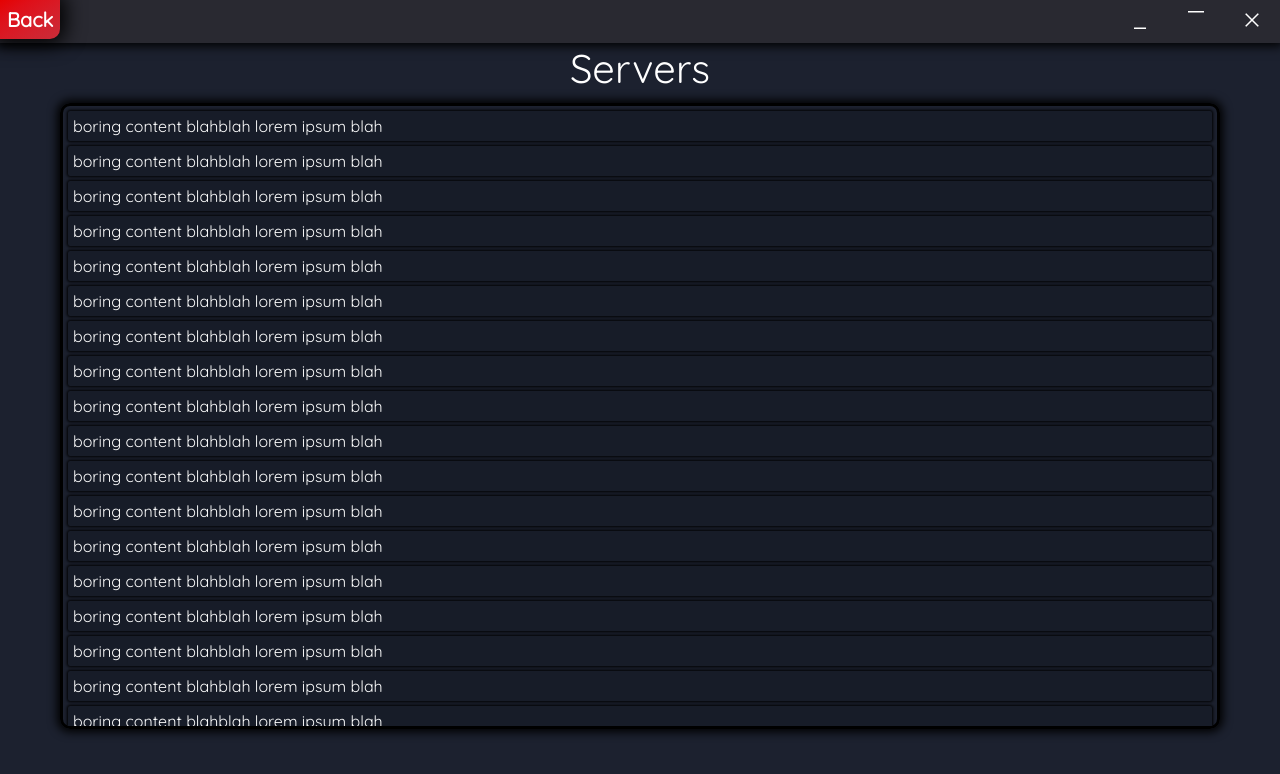
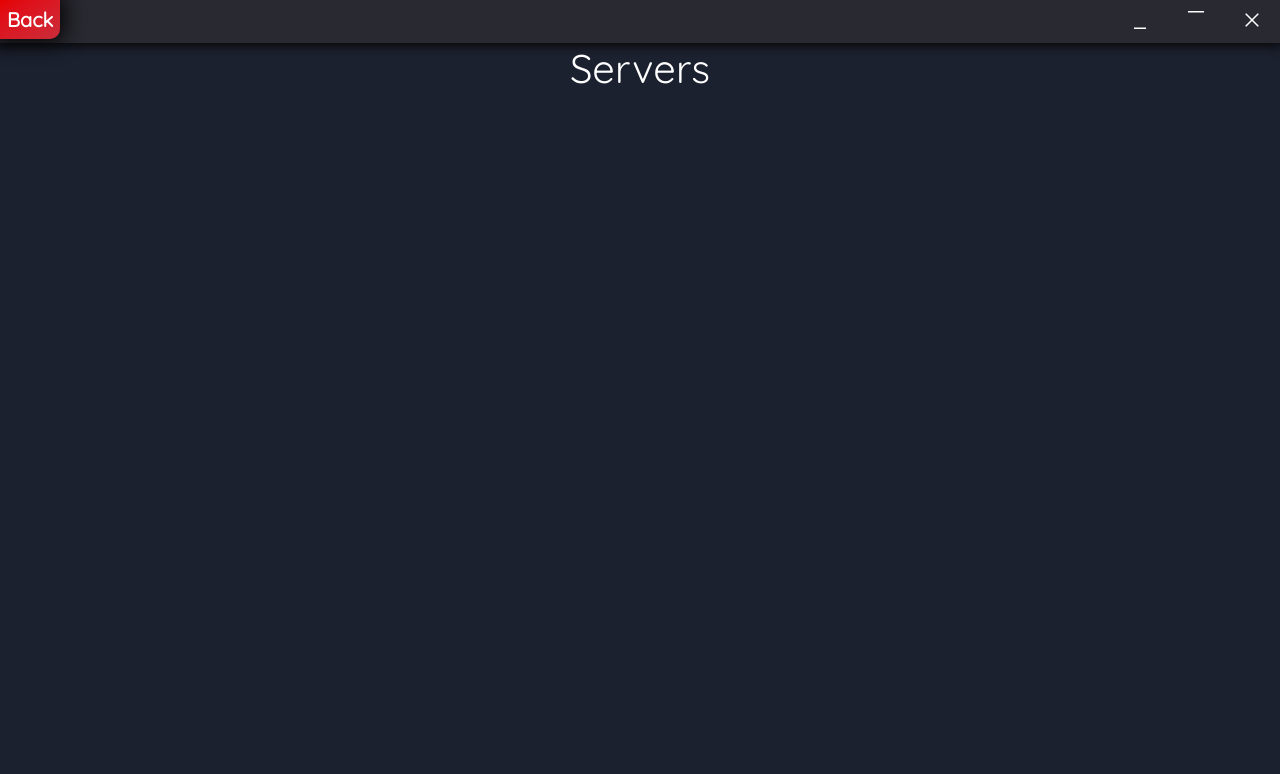
Before and after one commit to IFthenElse246/simple-server-electron, an Electron app: page index.html in a window 1280 px wide. Both pictures are taken after a click on the button "Servers". Drawn offline with nearby package versions, Linux system fonts and the light colour scheme; no server answers.

Commit message:
Fixing life

```diff
--- a/script.js
+++ b/script.js
@@ -66,18 +66,6 @@ window.onload = function(e) {
         pageContainers[typee].appendChild(header);
 
 
-        if (typee == "Servers") {
-            var cont = document.createElement("div");
-            cont.className = "scrollable";
-            pageContainers[typee].appendChild(cont);
-
-        for (var i = 0; i < 200; i++) {
-            var div = document.createElement("div");
-            div.className = "serverListItem";
-            div.innerText = "boring content blahblah lorem ipsum blah";
-            cont.appendChild(div);
-        }
-        }
 
         if (typee == "Files") {
 
--- a/style.css
+++ b/style.css
@@ -1,4 +1,6 @@
 @import url('https://fonts.googleapis.com/css2?family=Quicksand&display=swap');
+
+
 
 .material-symbols-outlined {
   font-variation-settings:
@@ -6,6 +8,10 @@
   'wght' 400,
   'GRAD' 0,
   'opsz' 48
+}
+
+* {
+  --black: rgb(7, 7, 8)
 }
 
 html, body {
@@ -41,17 +47,21 @@ html, body {
     font-weight: 900;
     font-size: 40px;
     transition: all 0.15s ease 0s;
-    box-shadow: 0px 0px 20px 5px black, 0px 0px 15px 0px #1175b0 inset;
+    box-shadow: 0px 0px 20px 5px var(--black), 0px 0px 15px 0px #1175b0 inset;
 }
 
 #homeButtons > button:hover, #homeButtons > button:focus {
     transition: all 0.15s ease 0s;
-     background: #017bc2
+    background: #017bc2;
+    transform: scale(1.04);
+    box-shadow: 0px 0px 27px 3px var(--black), 0px 0px 15px 0px #1175b0 inset;
 }
 
 #homeButtons > button:active {
   transition: all 0.15s ease 0s;
      background: #009aef;
+     transform: scale(0.96);
+     box-shadow: 0px 0px 17px 6px var(--black), 0px 0px 15px 0px #1175b0 inset;
 }
 
 
@@ -86,7 +96,7 @@ html, body {
     font-weight: 900;
     font-size: 20px;
     padding: 7px;
-    box-shadow: 0px 0px 20px 5px black;
+    box-shadow: 0px 0px 20px 5px var(--black);
     transition-duration: 0.1s; /*bleuck we need to do complex stuff like keyframe animations ect*/
     -webkit-app-region: no-drag;
     user-select: none;
@@ -115,9 +125,9 @@ html, body {
   padding: 0px 0px;
   border-radius: 10px;
   border-width: 3px;
-  border: black;
+  border: var(--black);
   border-style: solid;
-  box-shadow: 0px 0px 10px 3px black;
+  box-shadow: 0px 0px 10px 3px var(--black);
 /*   border-radius: 10px; */
 }
 
@@ -127,7 +137,7 @@ html, body {
 /*     border: 1px solid #2bff00; */
     border-radius: 2px;
     background-color: #171c28;
-    box-shadow: 0px 0px 3px 1px black;
+    box-shadow: 0px 0px 3px 1px var(--black);
 }
 
 header.mac {
@@ -136,7 +146,7 @@ header.mac {
     justify-content: flex-start;
     background: rgb(41, 41, 49);
     color: white;
-    box-shadow: 0px 0px 10px 3px black;
+    box-shadow: 0px 0px 10px 3px var(--black);
     font-size: 14px;
     -webkit-app-region: drag;
     border-radius: 0px;
@@ -148,7 +158,7 @@ header:not(.mac) {
     justify-content: flex-end;
     background: rgb(41, 41, 49);
     color: white;
-    box-shadow: 0px 0px 10px 3px black;
+    box-shadow: 0px 0px 10px 3px var(--black);
     font-size: 14px;
     -webkit-app-region: drag;
     border-radius: 0px;
@@ -186,16 +196,19 @@ button {
 }
 
 ::-webkit-scrollbar {
-  width: 10px;               /* width of the entire scrollbar */
+  width: 12px;               /* width of the entire scrollbar */
 }
 
 ::-webkit-scrollbar-track {
-  background-color: transparent;        /* color of the tracking area */
+  background-color: var(--black);        /* color of the tracking area */
+  border-radius: 20px;
+  box-shadow: 0px 0px 5px 1px var(--black);
+  /*border: 1px solid black;*/
 }
 
 ::-webkit-scrollbar-thumb {
-  background-color: rgb(22, 22, 24);    /* color of the scroll thumb */
+  background-color: #1c212f;
+  /* background-color: rgb(22, 22, 24); */
   border-radius: 20px;       /* roundness of the scroll thumb */
-  border-color: #1c212f;
-  border-width: 2px;
+  border: 2px solid var(--black);
 }
```
